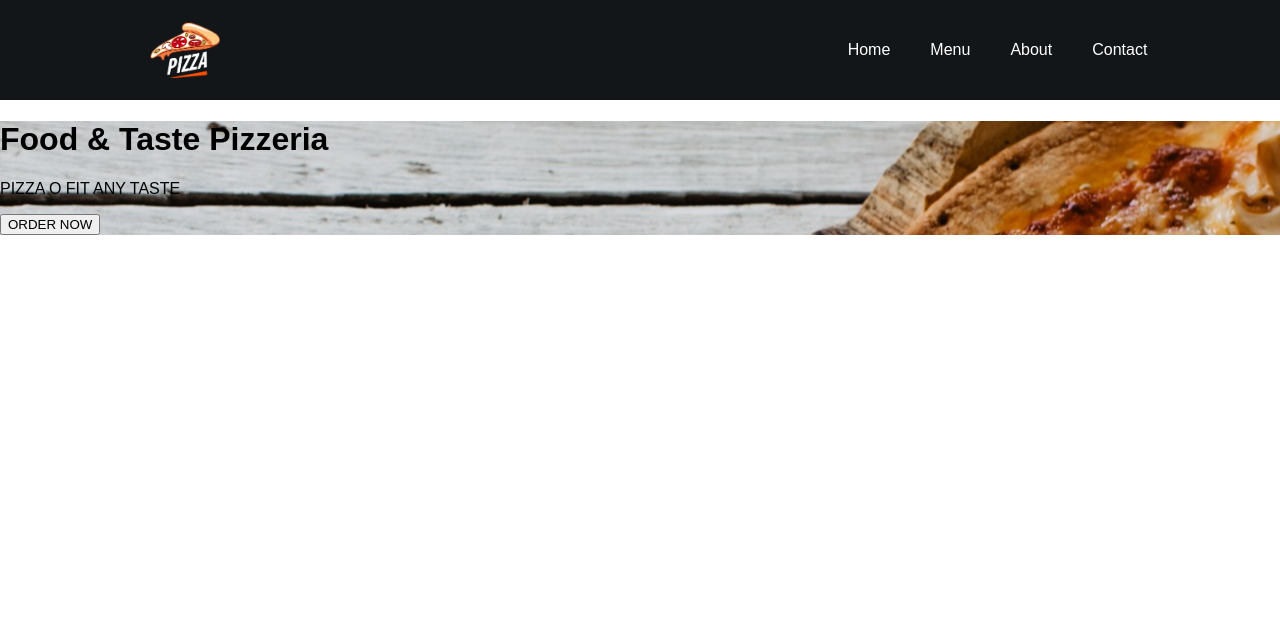
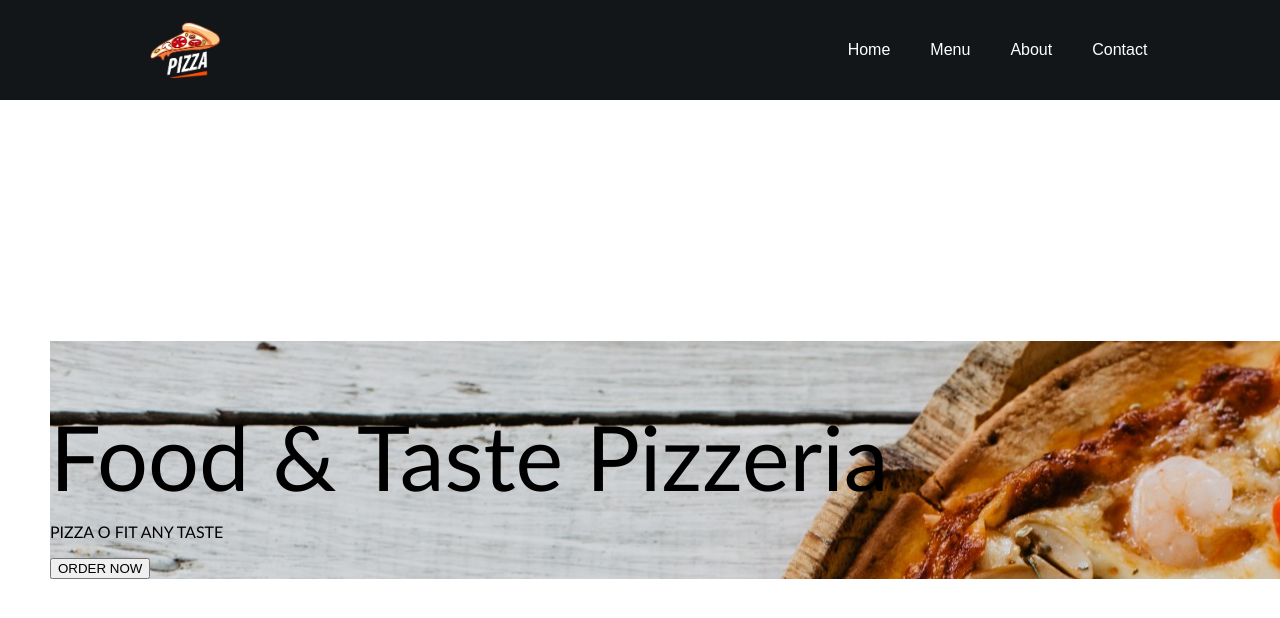
Before and after one commit to RosenGeorgievvv/food-website, a React (Create React App) app: page / in a window 1280 px wide. Shown: the top 618 px of the page. Built offline with nearby package versions, Linux system fonts and the light colour scheme.

Commit message:
Update Home.css

```diff
--- a/src/pages/Home.jsx
+++ b/src/pages/Home.jsx
@@ -1,4 +1,5 @@
 import React from 'react';
+import '../styles/Home.css';
 import pizza from '../assets/pizza.jpeg';
 import { Link } from 'react-router-dom';
 
--- a/src/styles/Home.css
+++ b/src/styles/Home.css
@@ -0,0 +1,24 @@
+.home{
+    width: 100%;
+    height: 90vh;
+    display: flex;
+    font-family: 'Gill Sans', 'Gill Sans MT', Calibri, 'Trebuchet MS', sans-serif;
+    justify-content: center;
+    align-items: left;
+    flex-direction: column;
+    background-position: center;
+    background-repeat: no-repeat;
+    background-size: cover;
+}
+.container{
+    width: auto;
+    margin-left:50px;
+}
+.container h1{
+    justify-content: center;
+    align-items: center;
+    font-size: 90px;
+    height: 60px;
+    font-weight: 50;
+    color: black;
+}
```
